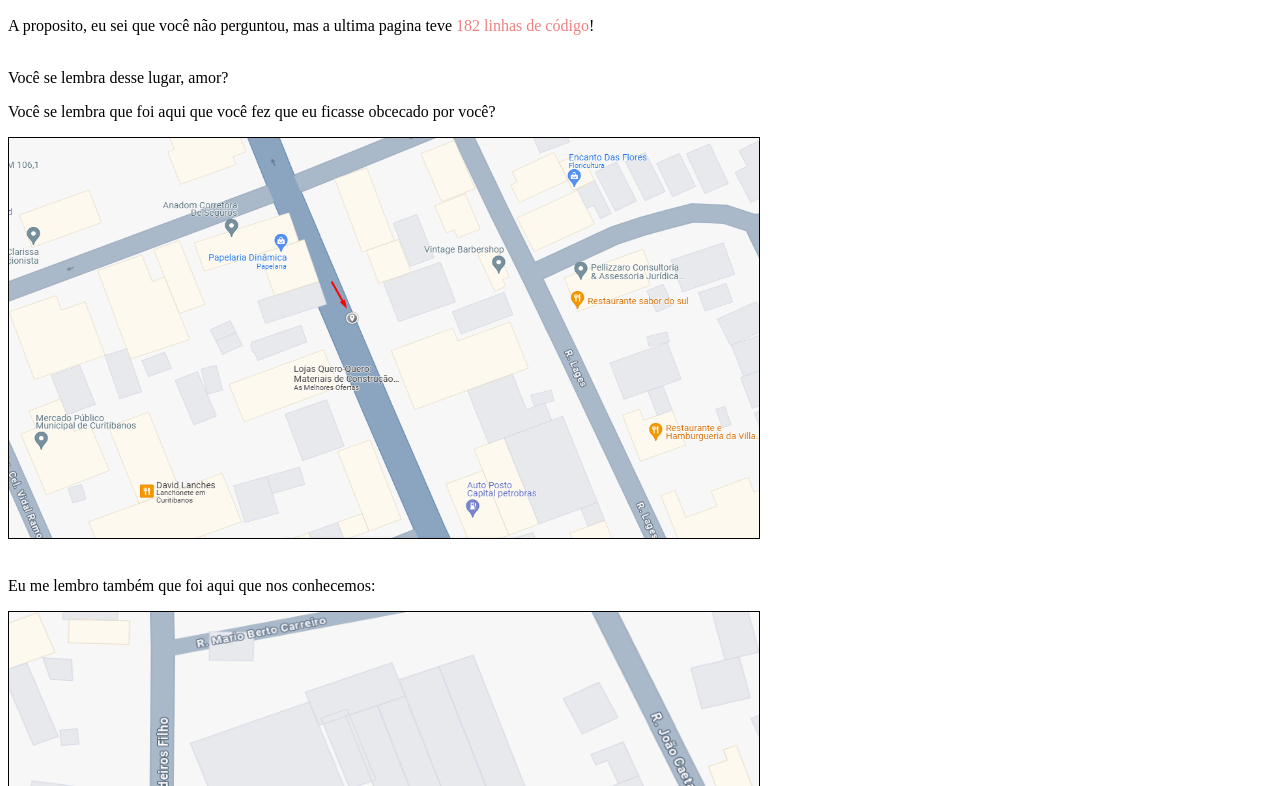
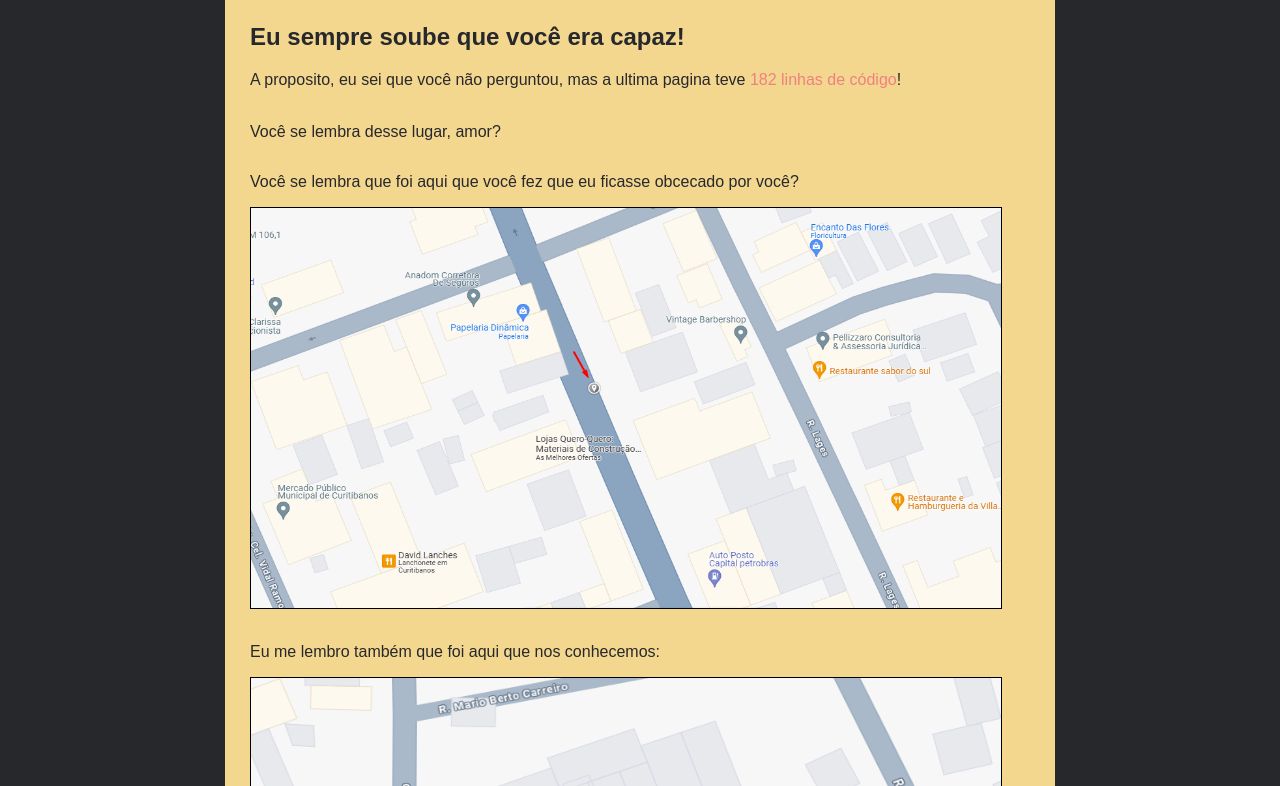
Before and after one commit to p1gasg1t/siteParaEmy, a plain HTML site: page web/pagina3.html in a window 1280 px wide. Shown: the part 110-896 px from the top of the page. Drawn offline with Linux system fonts and the light colour scheme.

Commit message:
animações

```diff
--- a/web/pagina3.html
+++ b/web/pagina3.html
@@ -5,6 +5,10 @@ Click nbfs://nbhost/SystemFileSystem/Templates/JSP_Servlet/Html.html to edit thi
 -->
 <html>
     <style>
+        * {
+            font-family: 'Poppins', sans-serif;
+            color: #27282c;
+        }
         .linhas {
             color: lightcoral;
         }
@@ -21,10 +25,26 @@ Click nbfs://nbhost/SystemFileSystem/Templates/JSP_Servlet/Html.html to edit thi
         .cnh {
             text-decoration: none;
             color: inherit;
+            transition: 0.5s;
         }
         .cnh:hover {
             color: #F68586;
             transition: 0.5s;
+        }
+        #quadrado {
+            width: 780px;
+            height: 1160px;
+            background-color: #F3D78F;
+            border-radius: 25px;
+            margin: 0 auto;
+            display: flex;
+            flex-direction: column;
+            justify-content: flex-start;
+            align-items: flex-start;
+            padding: 25px;
+        }
+        body {
+            background: #27282c;
         }
     </style>
     <head>
@@ -33,6 +53,7 @@ Click nbfs://nbhost/SystemFileSystem/Templates/JSP_Servlet/Html.html to edit thi
         <meta name="viewport" content="width=device-width, initial-scale=1.0">
     </head>
     <body>
+        <div id='quadrado'>
         <h1>Eu sabia que você ia conseguir!</h1>
         <h2>Eu sempre soube que você era capaz!</h2>
         <div>A proposito, eu sei que você não perguntou, mas a ultima pagina teve <span class="linhas">182 linhas de código</span>!</div>
@@ -45,5 +66,6 @@ Click nbfs://nbhost/SystemFileSystem/Templates/JSP_Servlet/Html.html to edit thi
         <a href="pag4.html">
         <img src="casi.png" class="img2" alt="casi" />
         </a>
+        </div>
     </body>
 </html>
```
Also changed, not shown: web/pagina2.html (+2 -1 lines).
